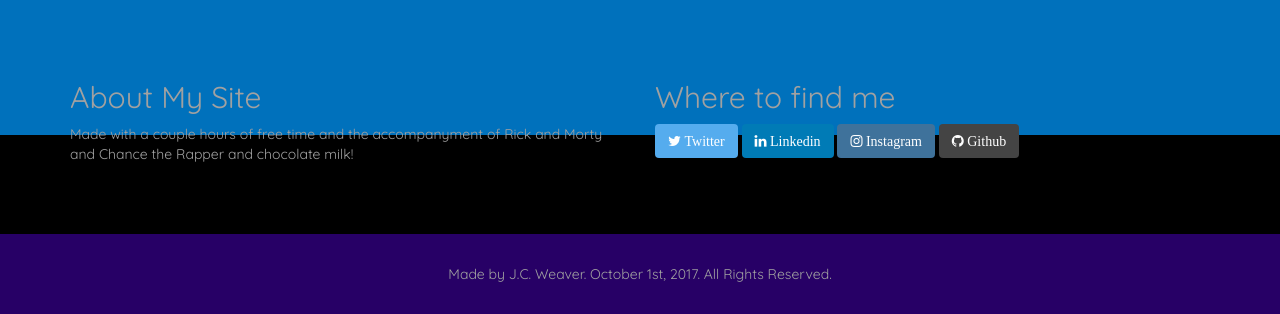
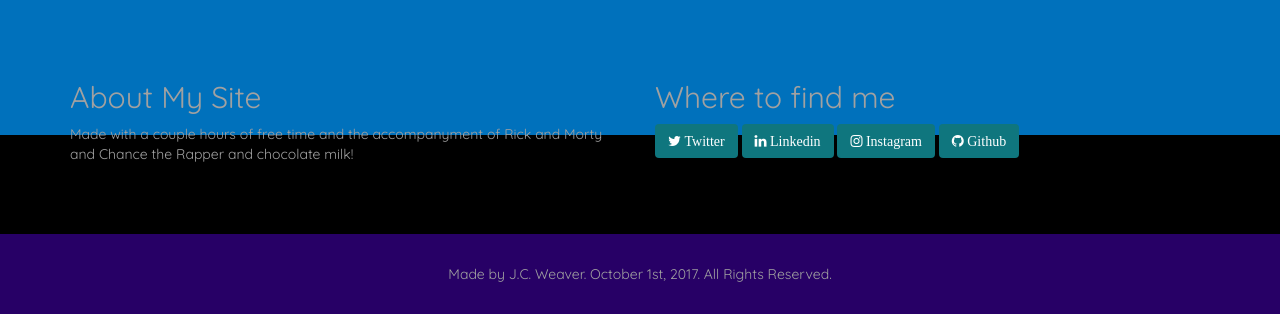
Before and after one commit to jcweaverart/portfolio-site, a PHP site: page /index.html in a window 1280 px wide. Shown: the part 3802-4116 px from the top of the page. Run offline with PHP 8.4, Linux system fonts and the light colour scheme; some libraries are stand-ins or nearby versions.

Commit message:
change minor

```diff
--- a/styles.css
+++ b/styles.css
@@ -493,22 +493,22 @@
   }
 
   .btn-twitter {
-    background: #55ACEE;
+    background: #0F767E;
     color: white;
   }
 
   .btn-github {
-    background: #444444;
+    background: #0F767E;
     color: white;
   }
 
   .btn-linkedin {
-    background: #007BB6;
+    background: #0F767E;
     color: white;
   }
 
   .btn-instagram {
-    background: #3F729B;
+    background: #0F767E;
     color: white;
   }
 
```
